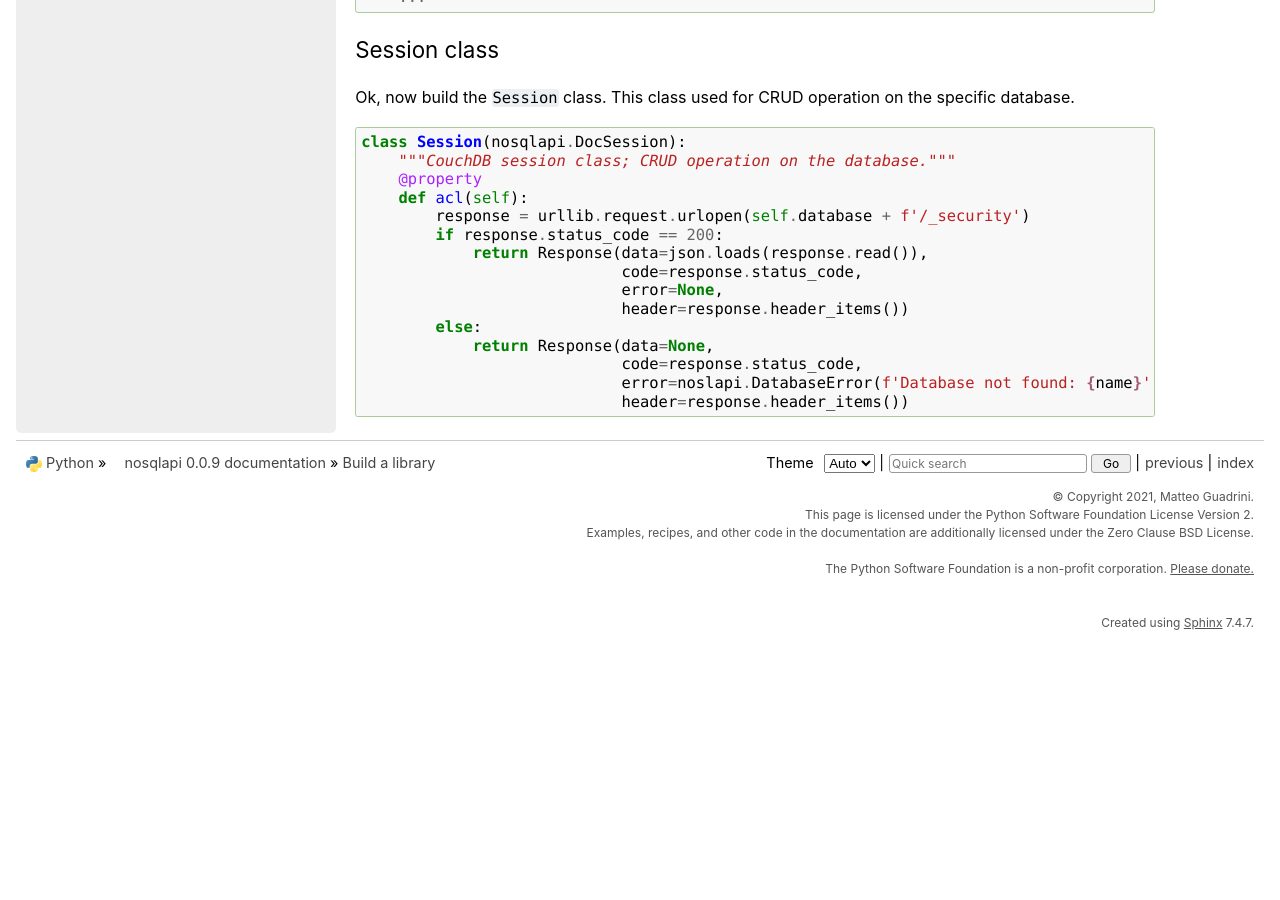
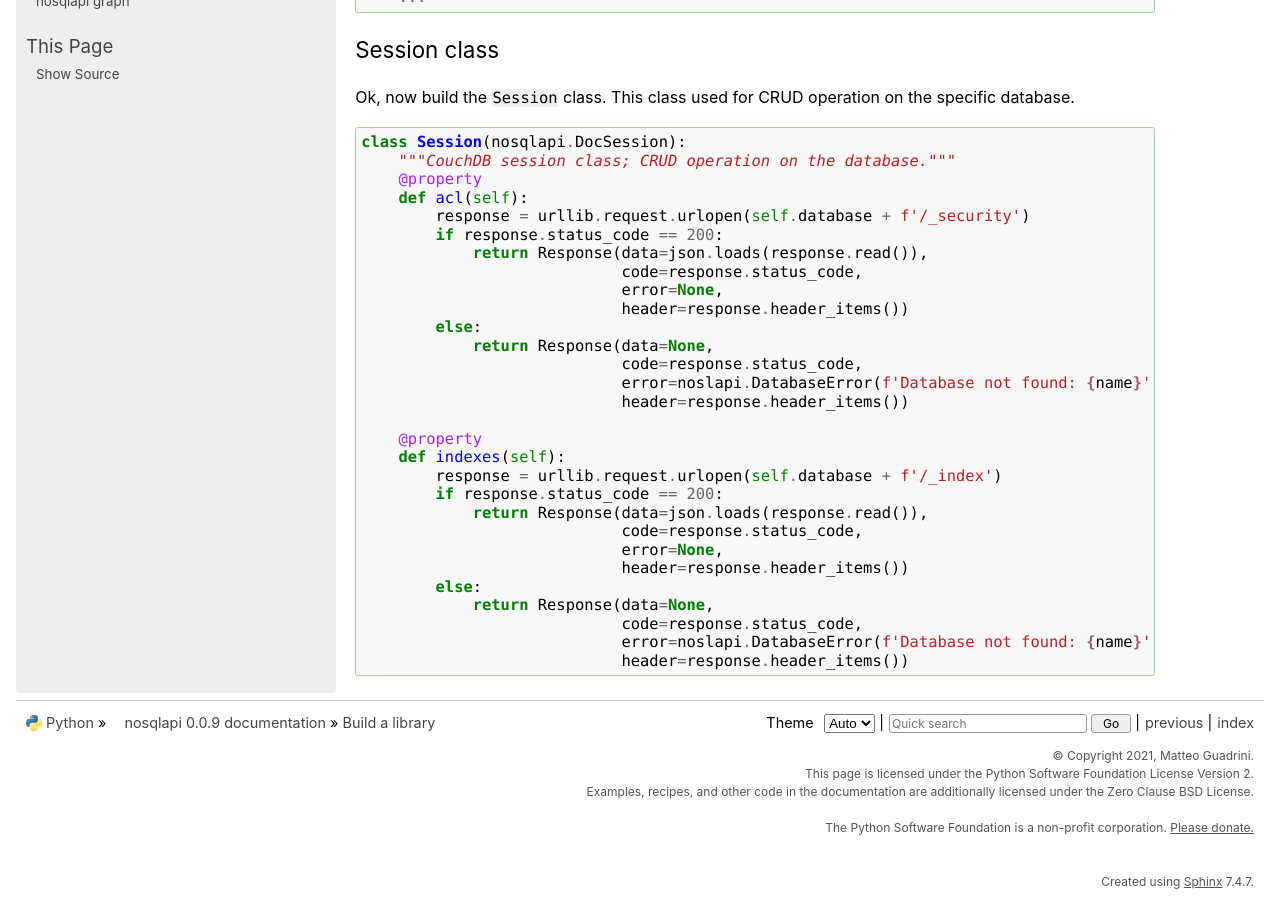
Before and after one commit to MatteoGuadrini/nosqlapi, a Sphinx documentation site: the page built from docs/source/build.rst, in a window 1280 px wide and 900 px high, scrolled down 3011 px. Built offline with Sphinx 7.4.7, drawn with Linux system fonts in a browser that asks for light colours; before the commit the page ends 3652 px from its top, so only the background shows below that.

Commit message:
Add indexes property on Session class

```diff
--- a/docs/source/build.rst
+++ b/docs/source/build.rst
@@ -178,3 +178,17 @@
                                 code=response.status_code,
                                 error=noslapi.DatabaseError(f'Database not found: {name}'),
                                 header=response.header_items())
+
+        @property
+        def indexes(self):
+            response = urllib.request.urlopen(self.database + f'/_index')
+            if response.status_code == 200:
+                return Response(data=json.loads(response.read()),
+                                code=response.status_code,
+                                error=None,
+                                header=response.header_items())
+            else:
+                return Response(data=None,
+                                code=response.status_code,
+                                error=noslapi.DatabaseError(f'Database not found: {name}'),
+                                header=response.header_items())
```
